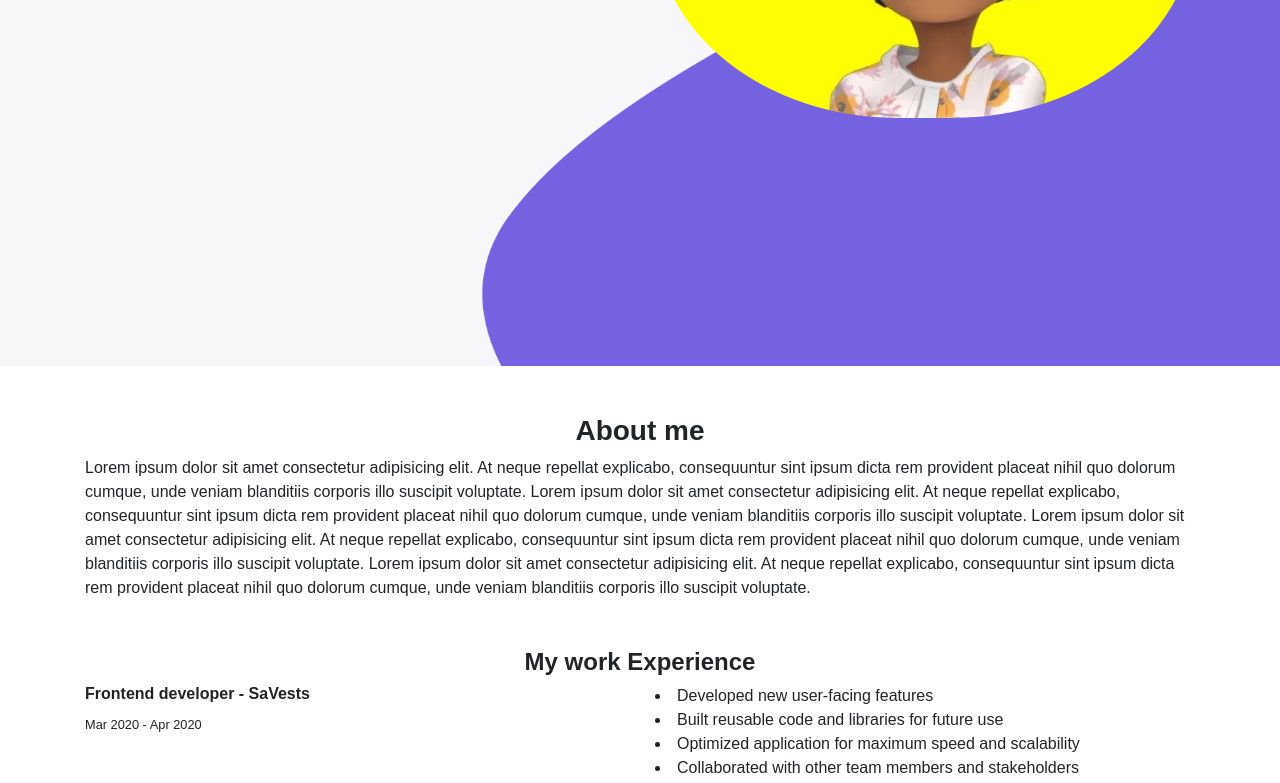
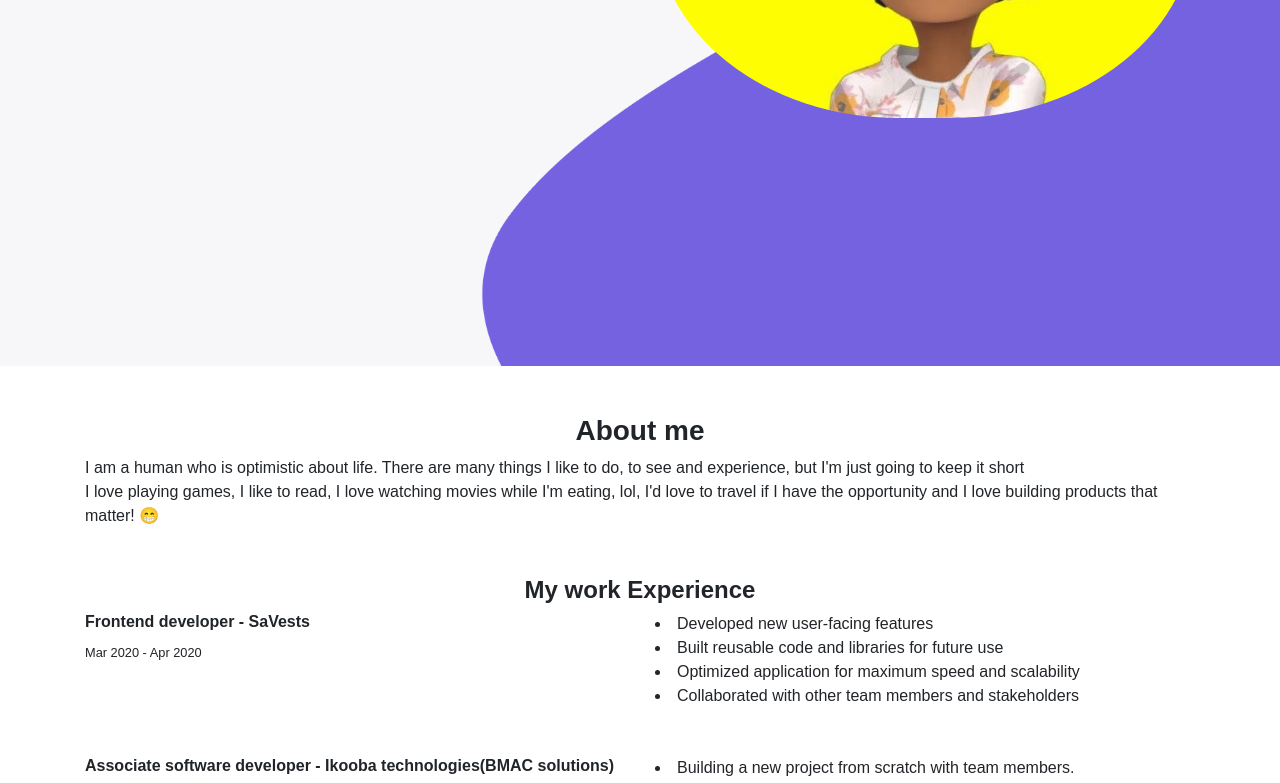
Before and after one commit to ayomidebajo/ayomide, a React (Create React App) app: page / in a window 1280 px wide. Shown: the part 434-1217 px from the top of the page. Built offline with nearby package versions, Linux system fonts and the light colour scheme; a web font is replaced by a local one.

Commit message:
add about

```diff
--- a/package.json
+++ b/package.json
@@ -2,7 +2,7 @@
   "name": "myportfolio",
   "version": "0.1.0",
   "private": true,
-  "homepage": "http://ayomidebajo.github.io/",
+  "homepage": "http://ayomidebajo.github.io/ayomide",
   "dependencies": {
     "@testing-library/jest-dom": "^4.2.4",
     "@testing-library/react": "^9.3.2",
--- a/src/Components/home.js
+++ b/src/Components/home.js
@@ -185,20 +185,17 @@ class Home extends Component {
           <h4 className="font-weight-bold h3 text-center mt-5">About me</h4>
 
           <div className="about" id="about-me">
-            Lorem ipsum dolor sit amet consectetur adipisicing elit. At neque
-            repellat explicabo, consequuntur sint ipsum dicta rem provident
-            placeat nihil quo dolorum cumque, unde veniam blanditiis corporis
-            illo suscipit voluptate. Lorem ipsum dolor sit amet consectetur
-            adipisicing elit. At neque repellat explicabo, consequuntur sint
-            ipsum dicta rem provident placeat nihil quo dolorum cumque, unde
-            veniam blanditiis corporis illo suscipit voluptate. Lorem ipsum
-            dolor sit amet consectetur adipisicing elit. At neque repellat
-            explicabo, consequuntur sint ipsum dicta rem provident placeat nihil
-            quo dolorum cumque, unde veniam blanditiis corporis illo suscipit
-            voluptate. Lorem ipsum dolor sit amet consectetur adipisicing elit.
-            At neque repellat explicabo, consequuntur sint ipsum dicta rem
-            provident placeat nihil quo dolorum cumque, unde veniam blanditiis
-            corporis illo suscipit voluptate.
+            I am a human who is optimistic about life. There are many things I
+            like to do, to see and experience, but I'm just going to keep it
+            short
+            <p>
+              I love playing games, I like to read, I love watching movies while
+              I'm eating, lol, I'd love to travel if I have the opportunity and
+              I love building products that matter!{" "}
+              <span role="img" aria-labelledby="emoji">
+                😁
+              </span>
+            </p>
           </div>
 
           <div className="" id="experience">
```
